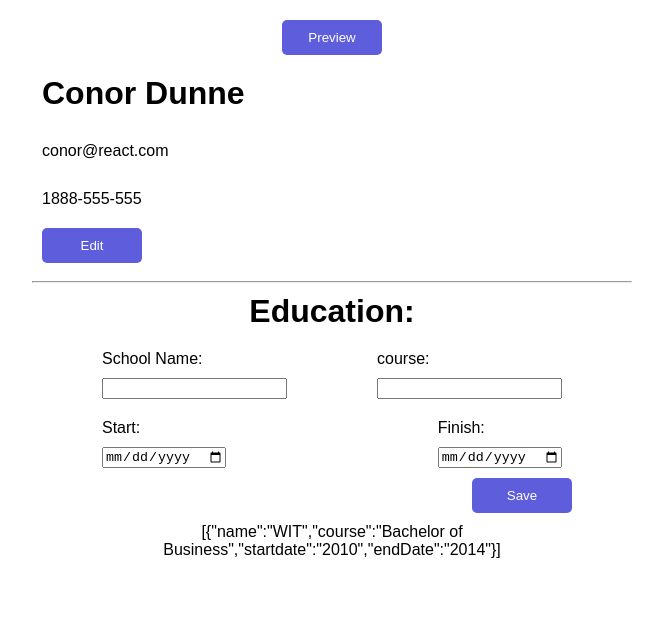
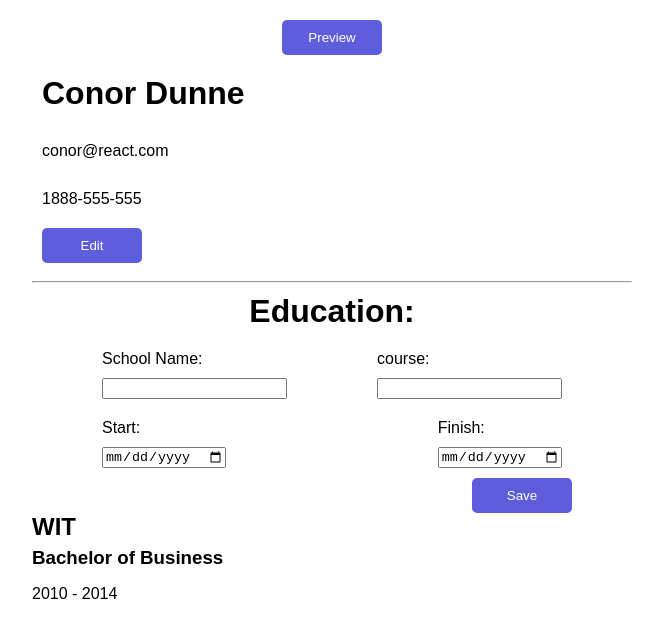
Before and after one commit to Conor-Dunne/react-CV-Application, a React (Create React App) app: page / in a window 1280 px wide. Shown: the top 638 px of the page, without its empty margins (308-971 px from the left). Built offline with nearby package versions, Linux system fonts and the light colour scheme.

Commit message:
Render list of institutes

```diff
--- a/src/components/Education.js
+++ b/src/components/Education.js
@@ -1,28 +1,29 @@
 import React, { Component } from "react";
+import EducationView from "./EducationView";
 
 class Education extends Component {
-
-    constructor (props) {
-        super(props)
+  constructor(props) {
+    super(props);
 
     this.state = {
       institute: {
         name: "",
         course: "",
         startdate: "",
-                endDate: ""
-
+        endDate: "",
       },
-            institutes: [{
+      institutes: [
+        {
           name: "WIT",
           course: "Bachelor of Business",
           startdate: "2010",
-                endDate: "2014"
-            },],
-        }
+          endDate: "2014",
+        },
+      ],
+    };
     this.handleInputChange = this.handleInputChange.bind(this);
     // this.handleSubmit = this.handleSubmit.bind(this);
-    };
+  }
 
   handleInputChange(event) {
     const target = event.target;
@@ -31,9 +32,9 @@ class Education extends Component {
 
     this.setState({
         institute: {
-                [name]: value
-            }
-
+            ...this.state.institute,
+            [name]: value,
+          },
     });
   }
 
@@ -45,12 +46,10 @@ class Education extends Component {
         name: "",
         course: "",
         startdate: "",
-            endDate: ""
-
-        }
-        })
-      }
-
+        endDate: "",
+      },
+    });
+  };
 
   render() {
     return (
@@ -63,7 +62,7 @@ class Education extends Component {
               <input
                 name="name"
                 type="text"
-        //    value={this.state.name}
+                value={this.state.institute.name}
                 required
                 onChange={this.handleInputChange}
               />
@@ -73,7 +72,7 @@ class Education extends Component {
               <input
                 name="course"
                 type="text"
-        //    value={this.state.email}
+                value={this.state.institute.course}
                 required
                 onChange={this.handleInputChange}
               />
@@ -83,7 +82,7 @@ class Education extends Component {
               <input
                 name="startdate"
                 type="date"
-           value={this.state.phoneNumber}
+                value={this.state.institute.startdate}
                 required
                 onChange={this.handleInputChange}
               />
@@ -93,7 +92,7 @@ class Education extends Component {
               <input
                 name="endDate"
                 type="date"
-        //    value={this.state.phoneNumber}
+                value={this.state.institute.endDate}
                 required
                 onChange={this.handleInputChange}
               />
@@ -103,13 +102,10 @@ class Education extends Component {
             <button type="submit">Save</button>
           </div>
         </form>
-          <p>{JSON.stringify(this.state.institutes)}</p>
+        <EducationView institutes={this.state.institutes} />
       </div>
-        )
+    );
+  }
 }
 
-
-
-}
-
-export default Education
+export default Education;
--- /dev/null
+++ b/src/components/EducationView.js
@@ -0,0 +1,31 @@
+import React, { Component } from "react";
+
+class EducationView extends Component {
+    constructor(props) {
+        super(props);
+
+    }
+    render() {
+        return (
+
+                <div  className="layout">
+                    {this.props.institutes.map((institute) => {
+                    return (
+                        <div  className="layout">
+                            <h2>{institute.name}</h2>
+                            <h3>{institute.course}</h3>
+                            <p>{`${institute.startdate} - ${institute.endDate}`}</p>
+
+                        </div>
+                    )
+                })}
+                </div>
+
+        );
+    }
+
+};
+
+
+
+export default EducationView
--- a/src/index.css
+++ b/src/index.css
@@ -8,6 +8,11 @@ body {
 code {
   font-family: source-code-pro, Menlo, Monaco, Consolas, 'Courier New',
     monospace;
+}
+
+h2,
+h3 {
+  margin: 0;
 }
 
 h1,
@@ -27,6 +32,12 @@ p {
   display: grid;
   justify-items: start;
   gap: 10px;
+}
+
+.layout {
+  display: grid;
+  justify-items: start;
+  gap: 6px;
 }
 
 form{
```
Lines whose indentation alone changed are shown as unchanged.
